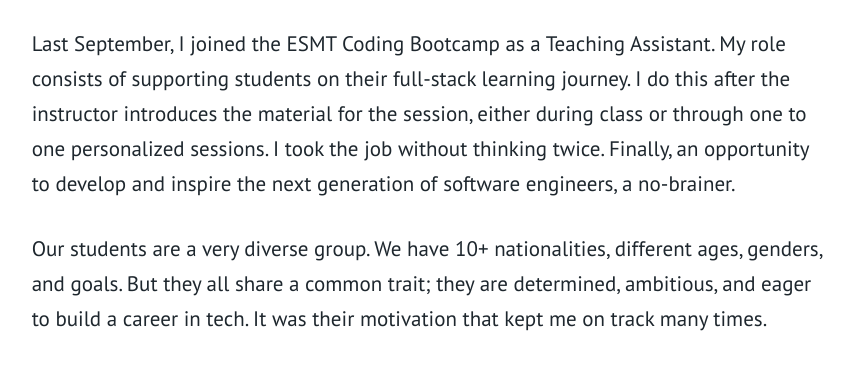
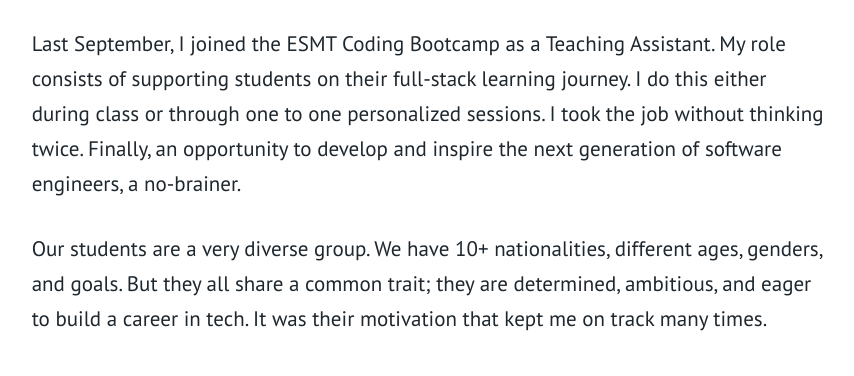
Before and after one commit to dragosgn/dragosgn, a Gatsby site: page /on-teaching-part-I/ in a window 1280 px wide. Shown: the part 249-625 px from the top of the page, without its empty margins (211-1065 px from the left). Built offline with nearby package versions, Linux system fonts and the light colour scheme; Gatsby itself is replaced by a stand-in of ours; some packages are replaced by stand-ins of ours.

Commit message:
Update Blog “on-teaching-part-I”

```diff
--- a/blog/on-teaching-part-I.md
+++ b/blog/on-teaching-part-I.md
@@ -4,7 +4,7 @@
 title: On teaching software - Part I
 description: Learning software is hard and to teach is to listen.
 ---
-Last September, I joined the ESMT Coding Bootcamp as a Teaching Assistant. My role consists of supporting students on their full-stack learning journey. I do this after the instructor introduces the material for the session, either during class or through one to one personalized sessions. I took the job without thinking twice. Finally, an opportunity to develop and inspire the next generation of software engineers, a no-brainer.
+Last September, I joined the ESMT Coding Bootcamp as a Teaching Assistant. My role consists of supporting students on their full-stack learning journey. I do this either during class or through one to one personalized sessions. I took the job without thinking twice. Finally, an opportunity to develop and inspire the next generation of software engineers, a no-brainer.
 
 Our students are a very diverse group. We have 10+ nationalities, different ages, genders, and goals. But they all share a common trait; they are determined, ambitious, and eager to build a career in tech. It was their motivation that kept me on track many times.
 
```
